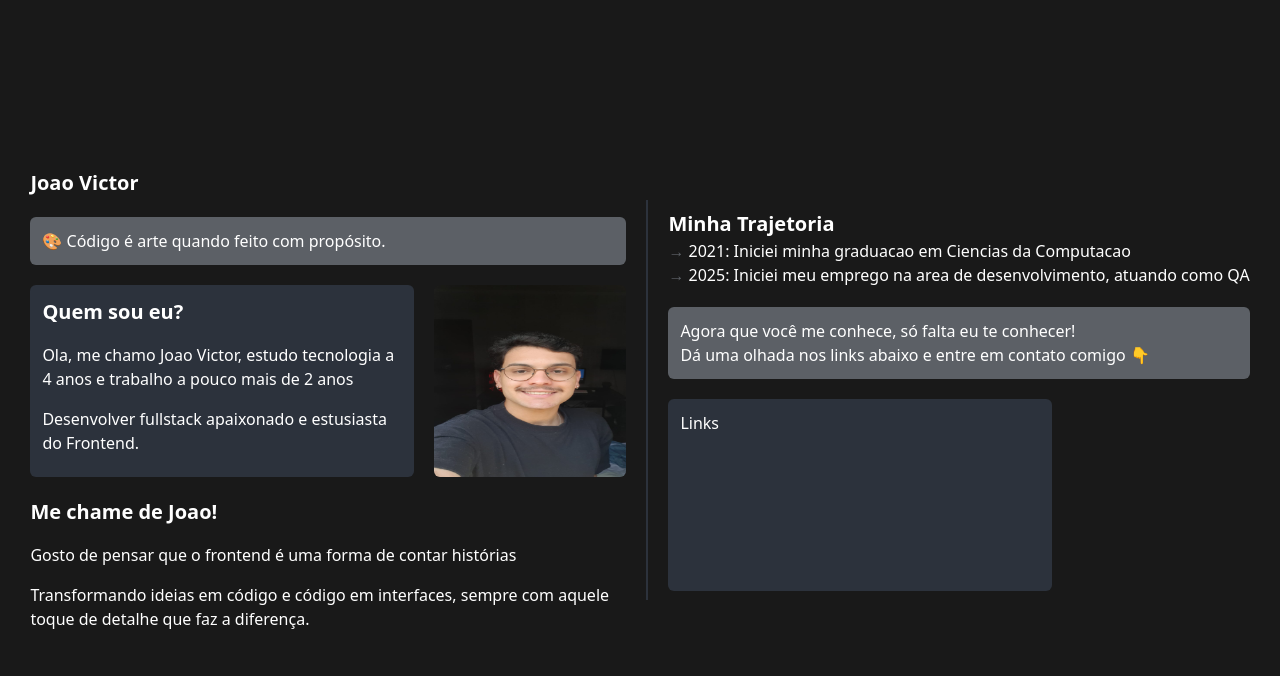
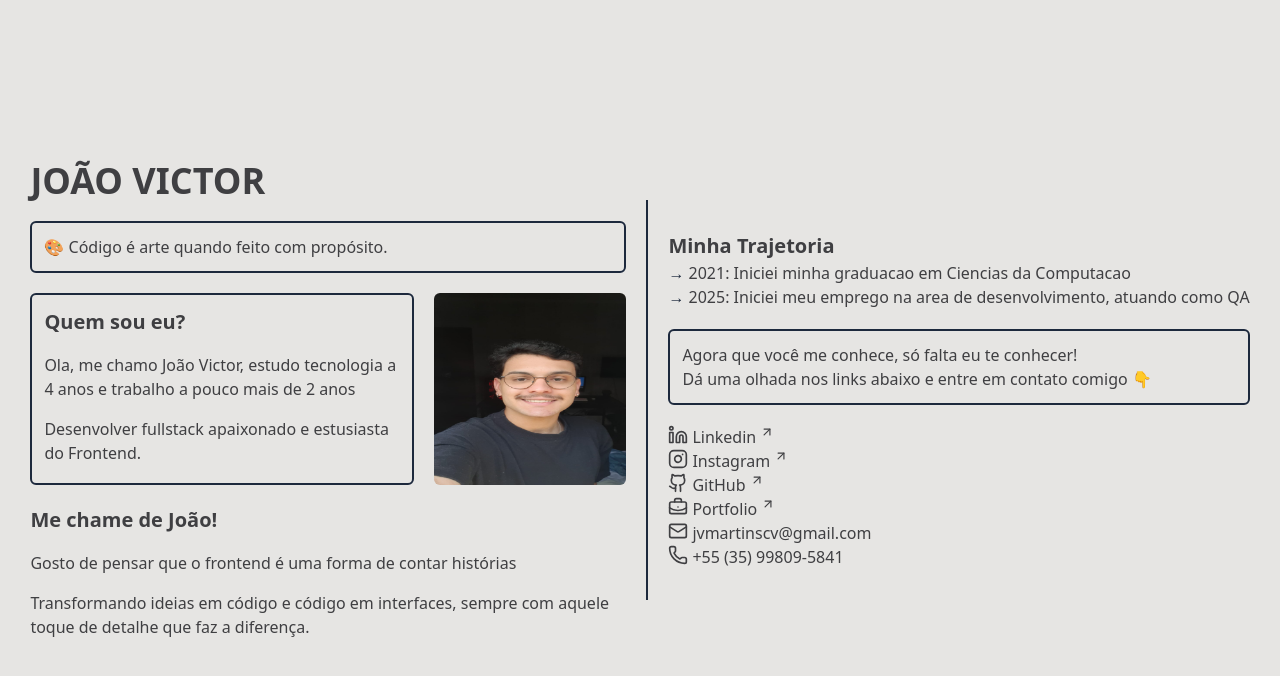
Before and after one commit to JoaoVictorVM/About-me, a Next.js app: page / in a window 1280 px wide. Shown: the top 676 px of the page. Built offline with nearby package versions, Linux system fonts and the light colour scheme.

Commit message:
Add Links
Adiciona secao dos links

```diff
--- a/package.json
+++ b/package.json
@@ -10,6 +10,7 @@
   },
   "dependencies": {
     "clsx": "^2.1.1",
+    "lucide-react": "^0.552.0",
     "next": "16.0.0",
     "react": "19.2.0",
     "react-dom": "19.2.0"
--- a/src/components/pages/home/hero-section.tsx
+++ b/src/components/pages/home/hero-section.tsx
@@ -1,5 +1,6 @@
 import Image from "next/image"
 import imgProfile from "@/assets/images/Profile.png"
+import { Linkedin, Instagram, Github, Phone, Mail, ArrowUpRight, BriefcaseBusiness } from 'lucide-react';
 
 export default function HeroSection() {
     return (
@@ -9,17 +10,17 @@ export default function HeroSection() {
 
                 <div className="flex flex-col gap-5">
 
-                    <h1 className="text-xl font-bold text-[var(--text)]">Joao Victor</h1>
+                    <h1 className="text-4xl font-bold text-[var(--text)]">JOÃO VICTOR</h1>
 
-                    <div className="bg-[var(--post-span)] rounded-md p-3">
+                    <div className="rounded-md p-3 border-2 border-[var(--post-back)]">
                         <p>🎨 Código é arte quando feito com propósito.</p>
                     </div>
 
                     <div className="flex gap-5">
 
-                        <div className="bg-[var(--post-back)] flex flex-col gap-4 w-96 h-48 p-3 rounded-md">
+                        <div className="flex flex-col gap-4 w-96 h-48 p-3 rounded-md border-2 border-[var(--post-back)]">
                             <h2>Quem sou eu?</h2>
-                            <p>Ola, me chamo Joao Victor, estudo tecnologia a 4 anos e trabalho a pouco mais de 2 anos</p>
+                            <p>Ola, me chamo João Victor, estudo tecnologia a 4 anos e trabalho a pouco mais de 2 anos</p>
                             <p>Desenvolver fullstack apaixonado e estusiasta do Frontend.</p>
                         </div>
 
@@ -33,7 +34,7 @@ export default function HeroSection() {
                     </div>
 
                     <div className="flex flex-col gap-4">
-                        <h2>Me chame de Joao!</h2>
+                        <h2>Me chame de João!</h2>
                         <p>Gosto de pensar que o frontend é uma forma de contar histórias</p>
                         <p>Transformando ideias em código e código em interfaces, sempre com aquele <br/> toque de detalhe que faz a diferença.</p>
                     </div>
@@ -50,12 +51,50 @@ export default function HeroSection() {
                     </div>
 
                     <div className="flex flex-col gap-5">
-                        <div className="bg-[var(--post-span)] rounded-md p-3">
+                        <div className="rounded-md p-3 border-2 border-[var(--post-back)]">
                             <p>Agora que você me conhece, só falta eu te conhecer! <br/> Dá uma olhada nos links abaixo e entre em contato comigo 👇</p>
                         </div>
 
-                        <div className="bg-[var(--post-back)] w-96 h-48 p-3 rounded-md">
-                            <p>Links</p>
+                        <div className="">
+                            <ul>
+                                <li>
+                                    <a href="" target="_blank">
+                                        <Linkedin size={20} className="stroke-2 text-[var(--text)]"/>
+                                        Linkedin
+                                        <ArrowUpRight size={14} className="stroke-2 text-[var(--text)]"/>
+                                    </a>
+                                </li>
+                                <li>
+                                    <a href="" target="_blank">
+                                        <Instagram size={20} className="stroke-2 text-[var(--text)]"/>
+                                        Instagram
+                                        <ArrowUpRight size={14} className="stroke-2 text-[var(--text)]"/>
+                                    </a>
+                                </li>
+                                <li>
+                                    <a href="" target="_blank">
+                                        <Github size={20} className="stroke-2 text-[var(--text)]"/>
+                                        GitHub
+                                        <ArrowUpRight size={14} className="stroke-2 text-[var(--text)]"/>
+                                    </a>
+                                </li>
+                                <li>
+                                    <a href="" target="_blank">
+                                        <BriefcaseBusiness size={20} className="stroke-2 text-[var(--text)]"/>
+                                        Portfolio
+                                        <ArrowUpRight size={14} className="stroke-2 text-[var(--text)]"/>
+                                    </a>
+                                </li>
+
+                                <li className="flex gap-1">
+                                    <Mail size={20} className="stroke-2 text-[var(--text)]"/>
+                                    <p>jvmartinscv@gmail.com</p>
+                                </li>
+                                <li className="flex gap-1">
+                                    <Phone size={20} className="stroke-2 text-[var(--text)]"/>
+                                    <p>+55 (35) 99809-5841</p>
+                                </li>
+                            </ul>
                         </div>
                     </div>
                 </div>
--- a/src/styles/global/elements.css
+++ b/src/styles/global/elements.css
@@ -11,3 +11,13 @@ h2 {
 span {
     color: var(--post-span);
 }
+
+a {
+    display: flex;
+    gap: 4px;
+    color: var(--text);
+}
+a:hover {
+    text-decoration: underline;
+    text-underline-offset: 2px;
+}
--- a/src/styles/global/variables.css
+++ b/src/styles/global/variables.css
@@ -1,7 +1,7 @@
 :root {
-    --background: #191919;
-    --text: #ffffff;
-    --span-color: ;
-    --post-back: #2C323C;
-    --post-span: #5C6066;
+    --background: #E6E5E3;
+    --text: #3F3F42;
+    --span-color: #1D293D;
+    --post-back: #1D293D;
+    --post-span: #1D293D;
 }
```
Also changed, not shown: 1 other file (tests, documents, lock files or other folders).
